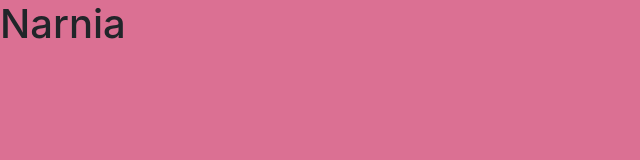
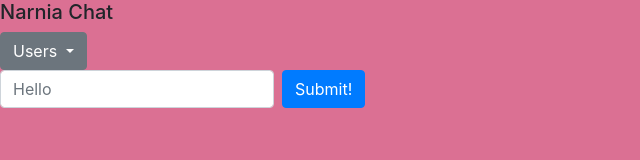
Before and after one commit to nss-evening-cohort-12/chatty-delta-narnia, a website built with webpack: page src/index.html in a window 1280 px wide. Shown: the whole page, without its empty margins (0-640 px from the left). Built offline with nearby package versions, Linux system fonts and the light colour scheme.

Commit message:
navbar skeleton is there my awesome peeps

```diff
--- a/src/index.html
+++ b/src/index.html
@@ -6,7 +6,9 @@
     <title>Document</title>
 </head>
 <body>
-    <h1>Narnia</h1>
+  <div id="theWitch"></div>
+
+
 
 </body>
 </html>
--- /dev/null
+++ b/src/javascripts/components/navBar/navBar.scss
@@ -0,0 +1,3 @@
+#navBar {
+    display: inline-block;
+}
--- /dev/null
+++ b/src/javascripts/components/navBar/navbar.js
@@ -0,0 +1,30 @@
+import utils from '../../helpers/utils';
+import 'bootstrap';
+import './navBar.scss';
+
+const buildNavbar = () => {
+  const domString = `
+        <div class="topnav" id="navbar">
+            <h5>Narnia Chat</h5>
+          <div class="dropdown">
+            <button class="btn btn-secondary dropdown-toggle" type="button" id="dropdownMenuButton" data-toggle="dropdown" aria-haspopup="true" aria-expanded="false">
+              Users
+            </button>
+          <div class="dropdown-menu" aria-labelledby="dropdownMenuButton">
+              <a class="dropdown-item" href="#">Peter</a>
+              <a class="dropdown-item" href="#">Susan</a>
+              <a class="dropdown-item" href="#">Edmund</a>
+              <a class="dropdown-item" href="#">Lucy</a>
+              <a class="dropdown-item" href="#">Aslan</a>
+            </div>
+            </div>
+        <div class="form-inline">
+            <label class="sr-only" for="inlineFormInputName2">Message goes here</label>
+            <input type="text" class="form-control mb-2 mr-sm-2" id="messageBox" placeholder="Hello">
+            <button type="submit" class="btn btn-primary mb-2" id="sort">Submit!</button>
+        </div>
+    `;
+  utils.printToDom('#theWitch', domString);
+};
+
+export default { buildNavbar };
--- a/src/javascripts/main.js
+++ b/src/javascripts/main.js
@@ -1,3 +1,9 @@
 import '../styles/main.scss';
+import navbar from './components/navBar/navbar';
+import 'bootstrap';
 
-console.error('Hello World');
+const init = () => {
+  navbar.buildNavbar();
+};
+
+init();
```
Also changed, not shown: package.json (+6 -4 lines).
